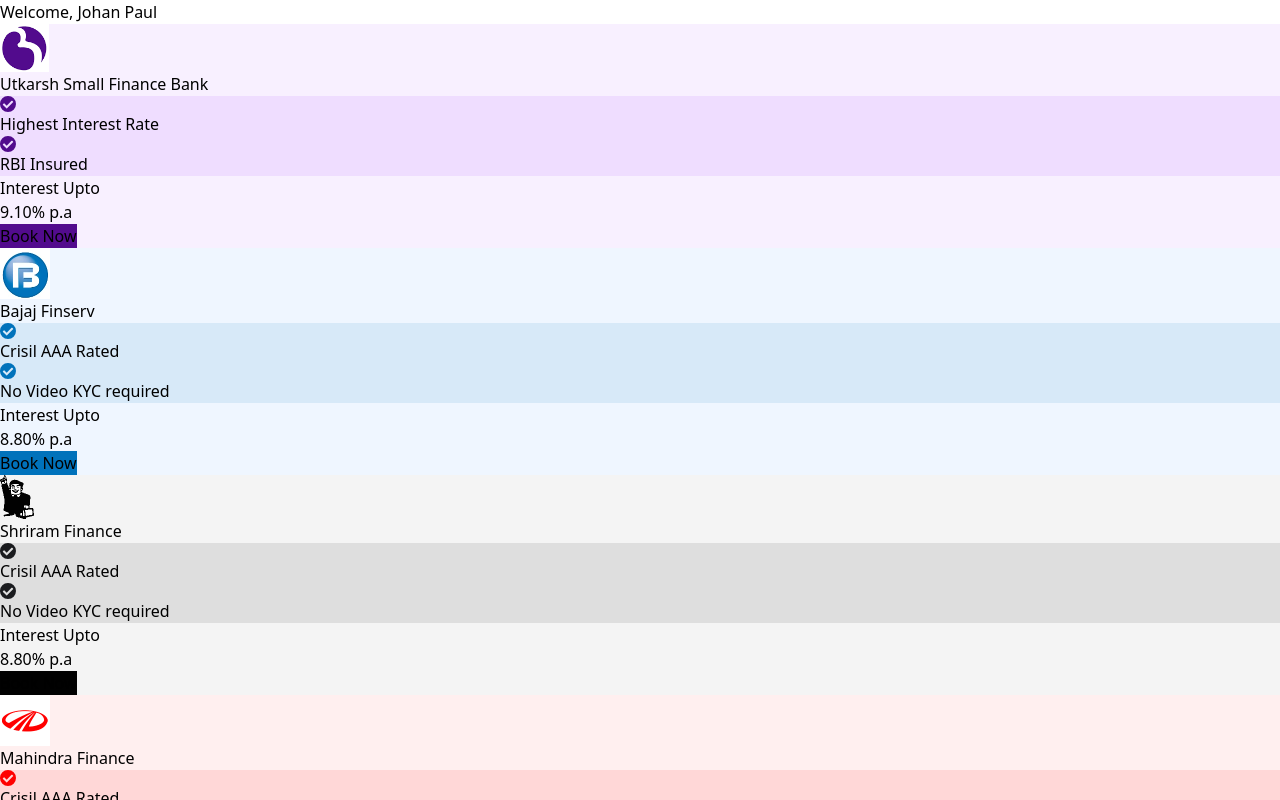
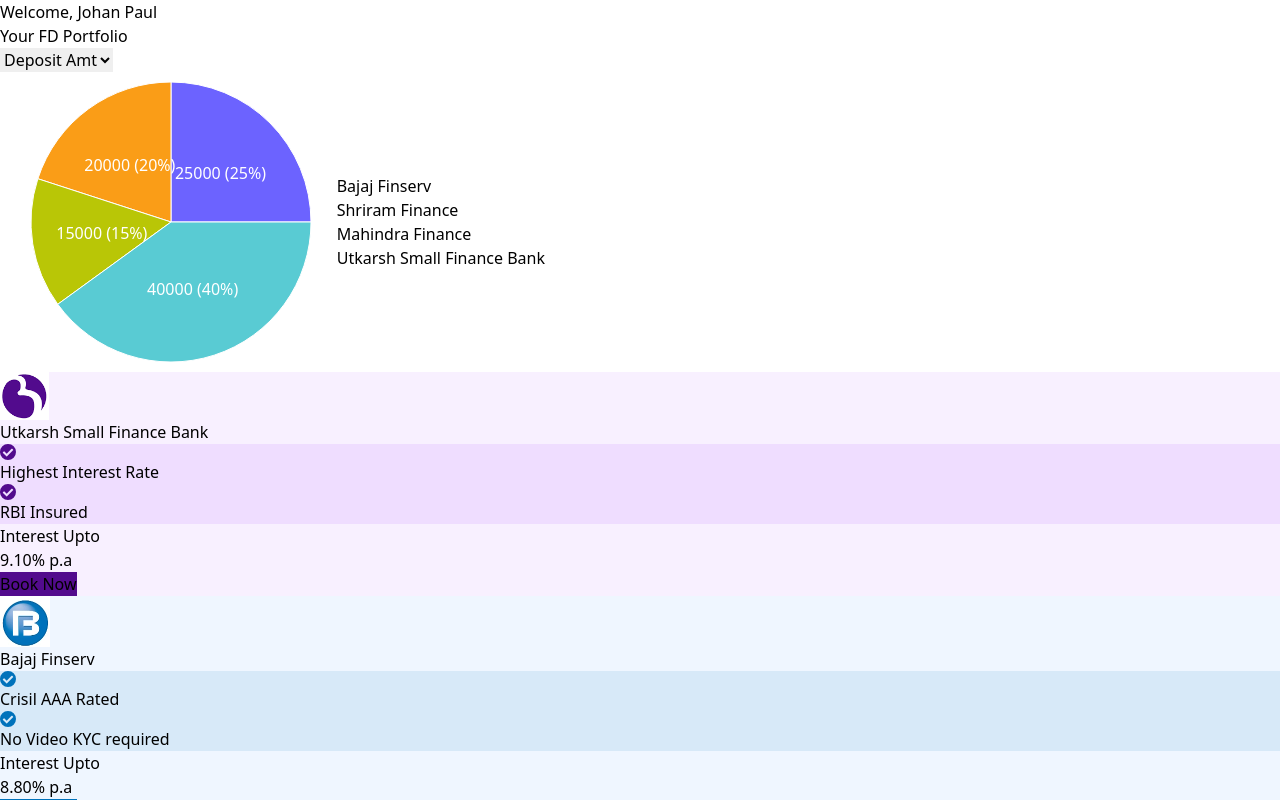
Before and after one commit to AvinashChandavar7/abstrabit_technologies_assessment, a React (Vite) app: page / in a window 1280 px wide. Shown: the top 800 px of the page. Built offline with nearby package versions, Linux system fonts and the light colour scheme.

Commit message:
feat : add recharts and FDPortfolio components

```diff
--- a/package.json
+++ b/package.json
@@ -11,7 +11,8 @@
   },
   "dependencies": {
     "react": "^18.2.0",
-    "react-dom": "^18.2.0"
+    "react-dom": "^18.2.0",
+    "recharts": "^2.12.7"
   },
   "devDependencies": {
     "@types/react": "^18.2.66",
--- a/src/App.tsx
+++ b/src/App.tsx
@@ -3,6 +3,7 @@
 import { InterestUptoCardData, planCardData } from './constants/data';
 import PlanCard from './components/cards/PlanCard';
 import Heading from './components/common/Heading';
+import FDPortfolio from './components/charts/FDPortfolio';
 
 const App: React.FC = () => {
 
@@ -11,8 +12,11 @@
   return (
     <>
       <Heading title={" Welcome, Johan Paul"} />
+      <div>
+        <FDPortfolio />
+      </div>
 
-      <div className='bg-[#F7F8FA] flex'>
+      <div className='bg-[#F7F8FA] '>
 
 
         {InterestUptoCardData.map((item) => (
--- /dev/null
+++ b/src/components/charts/FDPortfolio.tsx
@@ -0,0 +1,124 @@
+import React, { useState, ChangeEvent } from 'react';
+import { PieChart, Pie, Cell, Tooltip, Legend, LegendProps } from 'recharts';
+
+interface DataItem {
+  name: string;
+  value: number;
+  percentage: number;
+  color: string;
+}
+
+interface LegendContentProps {
+  payload?: LegendProps['payload'];
+}
+
+
+interface CustomLabelProps {
+  cx: number;
+  cy: number;
+  midAngle: number;
+  innerRadius: number;
+  outerRadius: number;
+  index: number;
+  selectedMetric: keyof DataItem;
+}
+
+const data: DataItem[] = [
+  { name: 'Bajaj Finserv', value: 25000, percentage: 25, color: "#6C63FF" },
+  { name: 'Shriram Finance', value: 20000, percentage: 20, color: "#FA9D17" },
+  { name: 'Mahindra Finance', value: 15000, percentage: 15, color: "#B9C606" },
+  { name: 'Utkarsh Small Finance Bank', value: 40000, percentage: 40, color: "#59CBD3" },
+];
+
+const FDPortfolio: React.FC = () => {
+  const [selectedMetric, setSelectedMetric] = useState<keyof DataItem>('value');
+
+  const handleDropdownChange = (event: ChangeEvent<HTMLSelectElement>) => {
+    setSelectedMetric(event.target.value as keyof DataItem);
+  };
+
+  const renderLegend: React.FC<LegendContentProps> = ({ payload }) => {
+    return (
+      <ul className='mr-5'>
+        {payload?.map((entry, index) => (
+          <li key={`item-${index}`} className="flex items-center gap-2 mb-2">
+            <div style={{ backgroundColor: entry.color }} className="inline-block w-3 h-3 rounded-full"></div>
+            <span>{entry.value}</span>
+          </li>
+        ))}
+      </ul>
+    );
+  };
+
+  const renderCustomizedLabel = React.useCallback(
+    ({ cx, cy, midAngle, innerRadius, outerRadius, index }: CustomLabelProps) => {
+      const radius = innerRadius + (outerRadius - innerRadius) * 0.5;
+      const x = cx + radius * Math.cos(-midAngle * (Math.PI / 180));
+      const y = cy + radius * Math.sin(-midAngle * (Math.PI / 180));
+
+      return (
+        <text
+          x={x}
+          y={y}
+          fill="#ffffff"
+          textAnchor="middle"
+          dominantBaseline="central"
+          className="text-sm font-semibold text-center text-balance"
+        >
+          {`${data[index][selectedMetric]} (${data[index].percentage}%)`}
+        </text>
+      );
+    },
+    // eslint-disable-next-line react-hooks/exhaustive-deps
+    [selectedMetric, data]
+  );
+
+  return (
+    <div className="w-full p-4 border shadow-md">
+
+      <div className="flex items-center justify-between gap-2">
+        <h1 className="text-2xl font-bold">Your FD Portfolio</h1>
+        <div className="p-4">
+          <select
+            id="metrics"
+            value={selectedMetric}
+            onChange={handleDropdownChange}
+            className="px-4 py-2 border border-gray-300 rounded"
+          >
+            <option value="value">Deposit Amt</option>
+            <option value="percentage">Percentage</option>
+          </select>
+        </div>
+      </div>
+
+      <PieChart width={550} height={300}>
+        <Pie
+          data={data}
+          dataKey={selectedMetric}
+          nameKey="name"
+          cx="50%"
+          cy="50%"
+          outerRadius={140}
+          fill="#8884d8"
+          labelLine={false}
+          label={renderCustomizedLabel}
+        >
+          {data.map((entry, index) => (
+            <Cell key={`cell-${index}`} fill={entry.color} />
+          ))}
+        </Pie>
+
+        <Tooltip />
+
+        <Legend
+          content={renderLegend}
+          layout="vertical"
+          verticalAlign="middle"
+          align="right"
+        />
+      </PieChart>
+    </div>
+  );
+};
+
+export default FDPortfolio;
```
Also changed, not shown: 1 other file (tests, documents, lock files or other folders).
